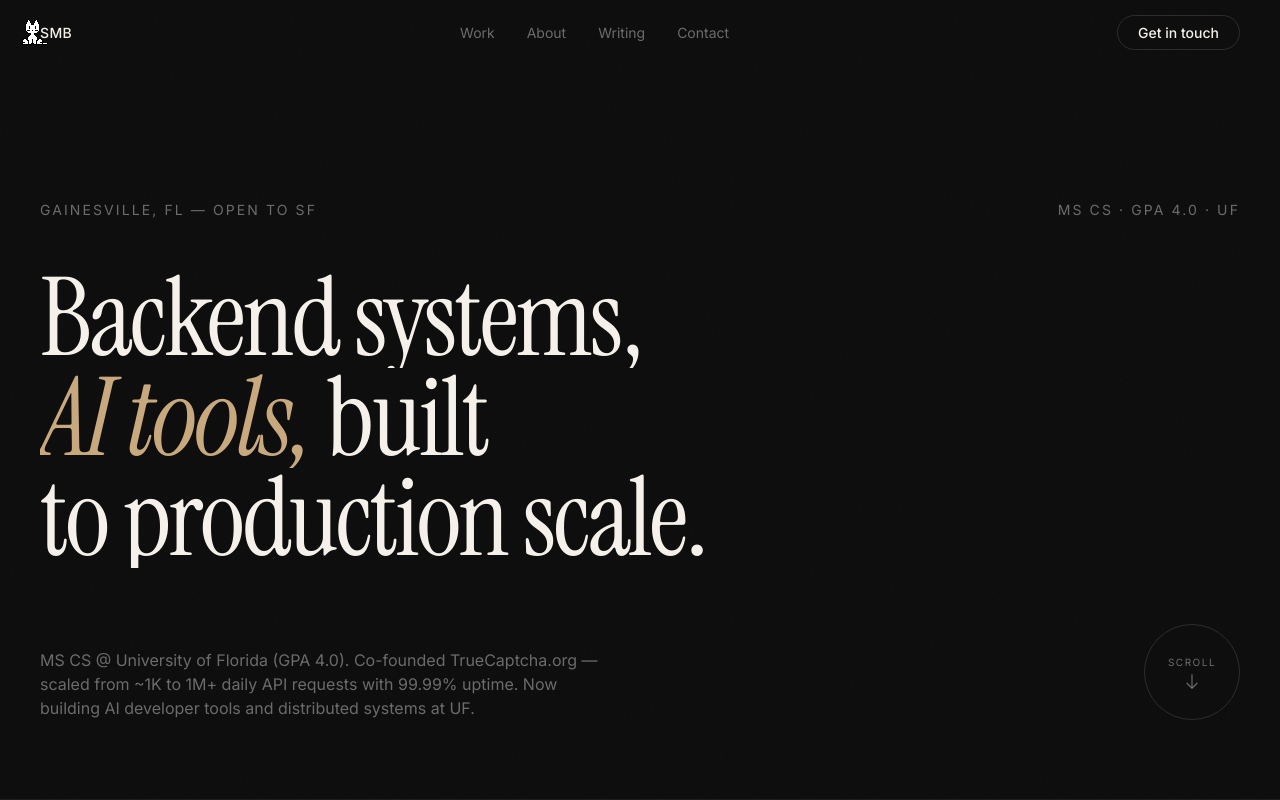
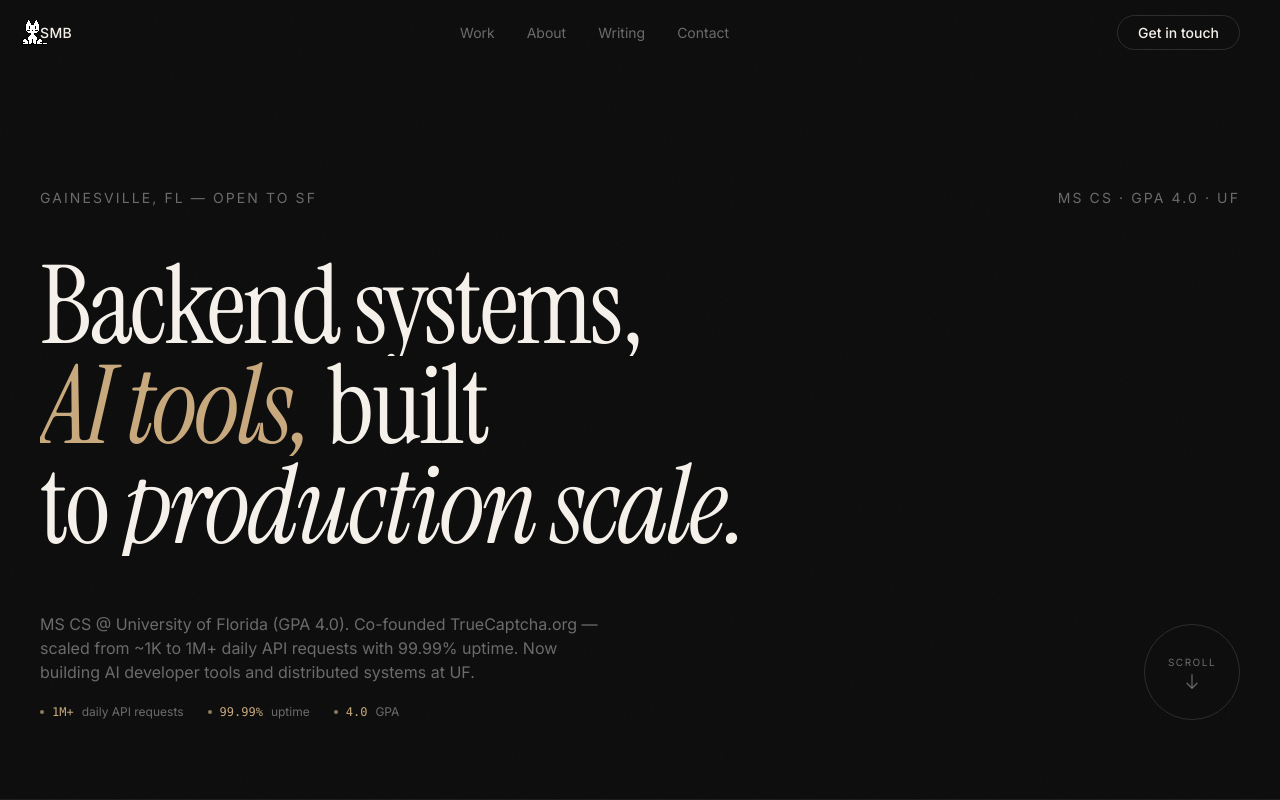
Before and after one commit to meghana21-arch/Portfolio-Website, a Next.js app: page / in a window 1280 px wide. Shown: the top 800 px of the page. Built offline with nearby package versions, Linux system fonts and the light colour scheme.

Commit message:
changed tiles below desc

```diff
--- a/components/Hero.tsx
+++ b/components/Hero.tsx
@@ -1,9 +1,10 @@
 "use client";
 
-import { useEffect, useRef } from "react";
-import { motion, useScroll, useTransform } from "framer-motion";
+import { useRef } from "react";
+import { motion, useScroll, useTransform, useReducedMotion } from "framer-motion";
 
-// Staggered text reveal — wraps each line in a clip container
+// ─── Helpers ──────────────────────────────────────────────────────────────────
+
 function RevealLine({
   children,
   delay = 0,
@@ -13,10 +14,11 @@ function RevealLine({
   delay?: number;
   className?: string;
 }) {
+  const reduced = useReducedMotion();
   return (
     <div className={`overflow-hidden ${className}`}>
       <motion.div
-        initial={{ y: "110%" }}
+        initial={reduced ? false : { y: "110%" }}
         animate={{ y: "0%" }}
         transition={{ delay, duration: 1, ease: [0.16, 1, 0.3, 1] }}
       >
@@ -26,18 +28,60 @@ function RevealLine({
   );
 }
 
+function FadeIn({
+  children,
+  delay = 0,
+  y = 16,
+  className = "",
+}: {
+  children: React.ReactNode;
+  delay?: number;
+  y?: number;
+  className?: string;
+}) {
+  const reduced = useReducedMotion();
+  return (
+    <motion.div
+      initial={reduced ? false : { opacity: 0, y }}
+      animate={{ opacity: 1, y: 0 }}
+      transition={{ delay, duration: 0.8, ease: [0.16, 1, 0.3, 1] }}
+      className={className}
+    >
+      {children}
+    </motion.div>
+  );
+}
+
+// ─── Animated stat ticker ─────────────────────────────────────────────────────
+
+function StatPill({ label, value, delay }: { label: string; value: string; delay: number }) {
+  return (
+    <FadeIn delay={delay}>
+      <div className="flex items-center gap-2 text-xs text-[#6B6B6B]">
+        <span className="w-1 h-1 rounded-full bg-[#C8A97E] opacity-70" />
+        <span className="text-[#C8A97E] font-mono font-medium">{value}</span>
+        <span>{label}</span>
+      </div>
+    </FadeIn>
+  );
+}
+
+// ─── Hero ─────────────────────────────────────────────────────────────────────
+
 export default function Hero() {
   const containerRef = useRef<HTMLElement>(null);
+  const reduced = useReducedMotion();
+
   const { scrollY } = useScroll();
-  const y = useTransform(scrollY, [0, 600], [0, 80]);
-  const opacity = useTransform(scrollY, [0, 400], [1, 0]);
+  const y       = useTransform(scrollY, [0, 600], [0, reduced ? 0 : 80]);
+  const opacity = useTransform(scrollY, [0, 400], [1, reduced ? 1 : 0]);
 
   return (
     <section
       ref={containerRef}
       className="relative min-h-screen flex flex-col justify-end pb-16 md:pb-20 px-6 md:px-10 pt-28"
     >
-      {/* Grain texture overlay */}
+      {/* Subtle grain texture */}
       <div
         className="absolute inset-0 pointer-events-none opacity-[0.025]"
         style={{
@@ -48,87 +92,105 @@ export default function Hero() {
       <motion.div style={{ y, opacity }} className="relative z-10 max-w-screen-xl w-full mx-auto">
         {/* Meta row */}
         <div className="flex items-center justify-between mb-8 md:mb-12">
-          <motion.p
-            initial={{ opacity: 0 }}
-            animate={{ opacity: 1 }}
-            transition={{ delay: 0.6, duration: 0.8 }}
-            className="text-xs md:text-sm text-[#6B6B6B] uppercase tracking-[0.15em]"
-          >
-            Gainesville, FL — open to SF
-          </motion.p>
-          <motion.p
-            initial={{ opacity: 0 }}
-            animate={{ opacity: 1 }}
-            transition={{ delay: 0.7, duration: 0.8 }}
-            className="text-xs md:text-sm text-[#6B6B6B] uppercase tracking-[0.15em]"
-          >
-            MS CS · GPA 4.0 · UF
-          </motion.p>
+          <FadeIn delay={0.5} y={8}>
+            <p className="text-xs md:text-sm text-[#6B6B6B] uppercase tracking-[0.15em]">
+              Gainesville, FL — open to SF
+            </p>
+          </FadeIn>
+          <FadeIn delay={0.6} y={8}>
+            <p className="text-xs md:text-sm text-[#6B6B6B] uppercase tracking-[0.15em]">
+              MS CS · GPA 4.0 · UF
+            </p>
+          </FadeIn>
         </div>
 
-        {/* Headline */}
+        {/* Headline — line-by-line reveal */}
         <div className="mb-10 md:mb-14">
-          <RevealLine delay={0.2}>
+          <RevealLine delay={0.15}>
             <h1 className="text-[clamp(3rem,8.5vw,8.5rem)] font-serif text-[#F5F0EA] leading-[0.92] tracking-tight">
               Backend systems,
             </h1>
           </RevealLine>
-          <RevealLine delay={0.32}>
+
+          <RevealLine delay={0.3}>
             <h1 className="text-[clamp(3rem,8.5vw,8.5rem)] font-serif text-[#F5F0EA] leading-[0.92] tracking-tight">
-              <span className="italic text-[#C8A97E]">AI tools,</span> built
+              {/* "AI tools" reveals with a slight extra delay for accent feel */}
+              <motion.span
+                initial={reduced ? false : { opacity: 0 }}
+                animate={{ opacity: 1 }}
+                transition={{ delay: 0.55, duration: 0.6 }}
+                className="italic text-[#C8A97E]"
+              >
+                AI tools,
+              </motion.span>{" "}
+              <motion.span
+                initial={reduced ? false : { opacity: 0 }}
+                animate={{ opacity: 1 }}
+                transition={{ delay: 0.65, duration: 0.5 }}
+              >
+                built
+              </motion.span>
             </h1>
           </RevealLine>
-          <RevealLine delay={0.44}>
+
+          <RevealLine delay={0.45}>
             <h1 className="text-[clamp(3rem,8.5vw,8.5rem)] font-serif text-[#F5F0EA] leading-[0.92] tracking-tight">
-              to production scale.
+              to{" "}
+              <motion.span
+                initial={reduced ? false : { opacity: 0 }}
+                animate={{ opacity: 1 }}
+                transition={{ delay: 0.75, duration: 0.6 }}
+                className="italic"
+              >
+                production scale.
+              </motion.span>
             </h1>
           </RevealLine>
         </div>
 
-        {/* Subheadline + scroll button row */}
+        {/* Subheadline + stats + scroll button */}
         <div className="flex flex-col md:flex-row md:items-end md:justify-between gap-8">
-          <motion.p
-            initial={{ opacity: 0, y: 16 }}
-            animate={{ opacity: 1, y: 0 }}
-            transition={{ delay: 0.7, duration: 0.8, ease: [0.16, 1, 0.3, 1] }}
-            className="max-w-xl text-[#6B6B6B] text-sm md:text-base leading-relaxed"
-          >
-            MS CS @ University of Florida (GPA 4.0). Co-founded TrueCaptcha.org —
-            scaled from ~1K to 1M+ daily API requests with 99.99% uptime. Now building
-            AI developer tools and distributed systems at UF.
-          </motion.p>
+          <div className="max-w-xl space-y-5">
+            <FadeIn delay={0.75} y={12}>
+              <p className="text-[#6B6B6B] text-sm md:text-base leading-relaxed">
+                MS CS @ University of Florida (GPA 4.0). Co-founded TrueCaptcha.org —
+                scaled from ~1K to 1M+ daily API requests with 99.99% uptime. Now building
+                AI developer tools and distributed systems at UF.
+              </p>
+            </FadeIn>
 
-          {/* Scroll button — circular */}
-          <motion.div
-            initial={{ opacity: 0, scale: 0.8 }}
-            animate={{ opacity: 1, scale: 1 }}
-            transition={{ delay: 0.9, duration: 0.7, ease: [0.16, 1, 0.3, 1] }}
-            className="self-start md:self-auto"
-          >
+            {/* Inline stat pills */}
+            <div className="flex flex-wrap gap-x-6 gap-y-2">
+              <StatPill value="1M+" label="daily API requests"  delay={0.9}  />
+              <StatPill value="99.99%" label="uptime"           delay={1.0}  />
+              <StatPill value="4.0" label="GPA"                 delay={1.1}  />
+            </div>
+          </div>
+
+          {/* Scroll button */}
+          <FadeIn delay={1.0} y={0} className="self-start md:self-auto">
             <ScrollButton />
-          </motion.div>
+          </FadeIn>
         </div>
       </motion.div>
 
-      {/* Bottom border */}
+      {/* Bottom divider */}
       <motion.div
-        initial={{ scaleX: 0 }}
+        initial={reduced ? false : { scaleX: 0 }}
         animate={{ scaleX: 1 }}
-        transition={{ delay: 1.1, duration: 1, ease: [0.16, 1, 0.3, 1] }}
+        transition={{ delay: 1.2, duration: 1, ease: [0.16, 1, 0.3, 1] }}
         className="absolute bottom-0 left-0 right-0 h-[1px] bg-[#1E1E1E] origin-left"
       />
     </section>
   );
 }
 
+// ─── Scroll button ────────────────────────────────────────────────────────────
+
 function ScrollButton() {
-  const handleClick = () => {
-    window.scrollBy({ top: window.innerHeight, behavior: "smooth" });
-  };
-
   return (
     <button
-      onClick={handleClick}
+      onClick={() => window.scrollBy({ top: window.innerHeight, behavior: "smooth" })}
       data-cursor="hover"
       className="group relative w-24 h-24 rounded-full border border-[#2E2E2E] hover:border-[#C8A97E] transition-colors duration-400 flex items-center justify-center"
     >
@@ -136,20 +198,13 @@ function ScrollButton() {
         <span className="text-[10px] uppercase tracking-[0.15em] text-[#6B6B6B] group-hover:text-[#C8A97E] transition-colors">
           Scroll
         </span>
-        {/* Animated arrow */}
         <motion.div
           animate={{ y: [0, 4, 0] }}
           transition={{ repeat: Infinity, duration: 1.6, ease: "easeInOut" }}
           className="text-[#6B6B6B] group-hover:text-[#C8A97E] transition-colors"
         >
           <svg width="12" height="16" viewBox="0 0 12 16" fill="none">
-            <path
-              d="M6 0v14M1 9l5 5 5-5"
-              stroke="currentColor"
-              strokeWidth="1.2"
-              strokeLinecap="round"
-              strokeLinejoin="round"
-            />
+            <path d="M6 0v14M1 9l5 5 5-5" stroke="currentColor" strokeWidth="1.2" strokeLinecap="round" strokeLinejoin="round" />
           </svg>
         </motion.div>
       </div>
```
